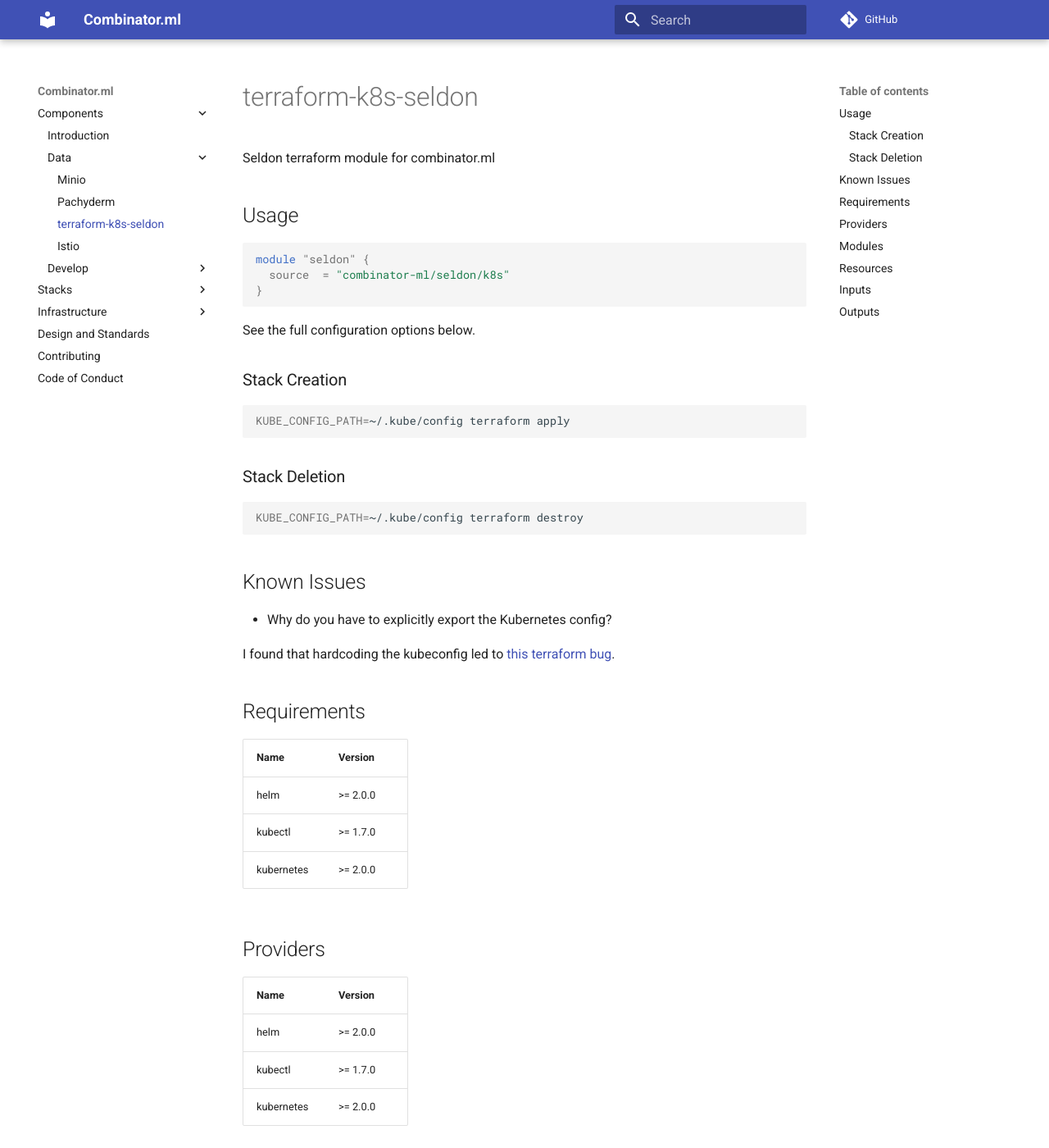
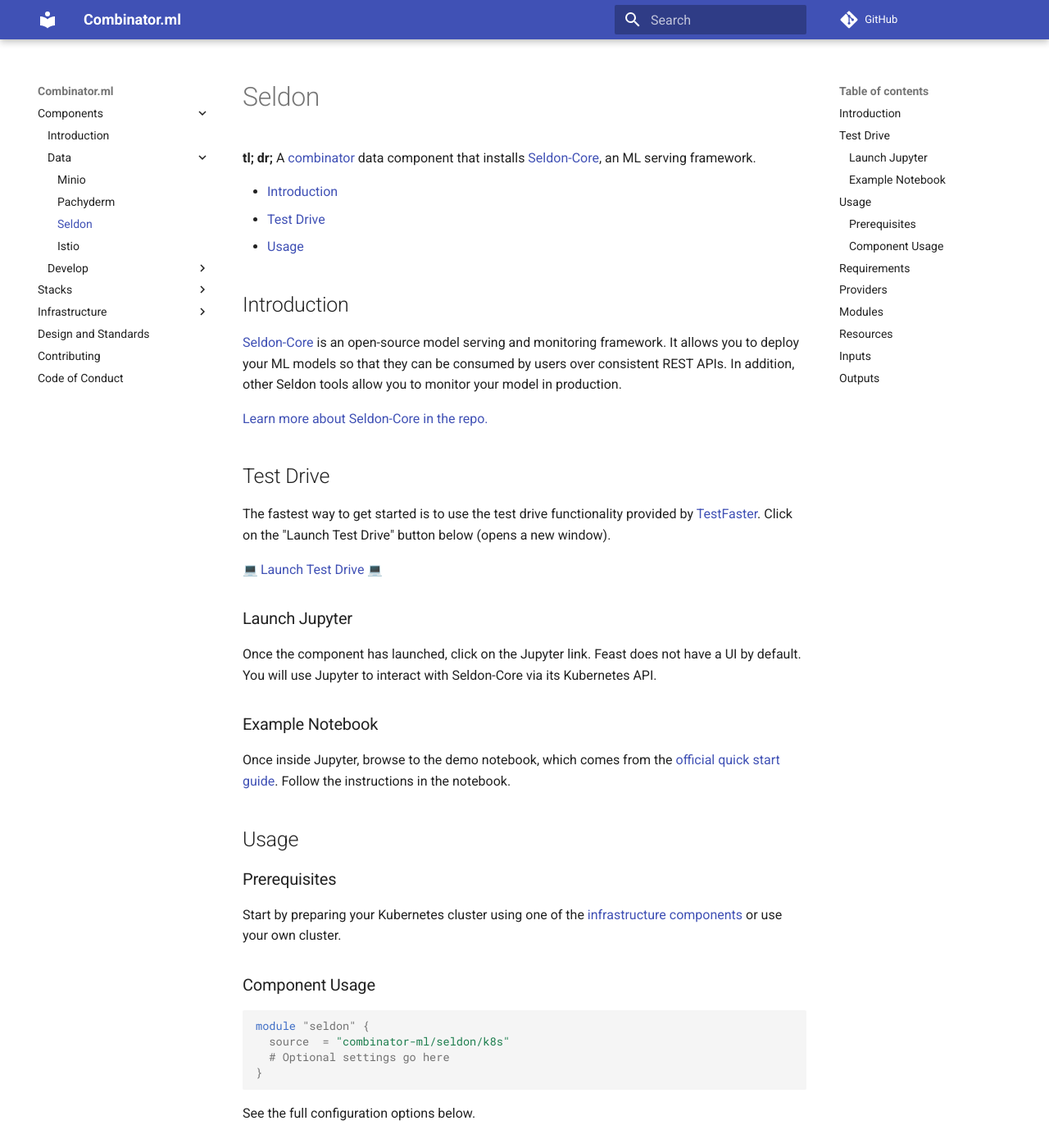
Before and after one commit to combinator-ml/combinator, an MkDocs documentation site: the page built from docs/components/data/feast.md, in a window 1280 px wide and 1400 px high. Shown: the whole window at 82% size. Built offline with MkDocs 1.6.1 and Material for MkDocs 9.7.7, drawn with Linux system fonts in a browser that asks for light colours; emoji names are drawn with the system emoji font; comment, search, counter and statistics services are not loaded.

Commit message:
docs: auto-update docs from combinator-ml/terraform-k8s-seldon

````diff
--- a/docs/components/data/feast.md
+++ b/docs/components/data/feast.md
@@ -1,34 +1,47 @@
-# terraform-k8s-seldon
+# Seldon
 
-Seldon terraform module for combinator.ml
+**tl; dr;** A [combinator](https://combinator.ml) data component that installs [Seldon-Core](https://www.seldon.io/tech/products/core/), an ML serving framework.
+
+- [Introduction](#introduction)
+- [Test Drive](#test-drive)
+- [Usage](#usage)
+
+## Introduction
+
+[Seldon-Core](https://www.seldon.io/tech/products/core/) is an open-source model serving and monitoring framework. It allows you to deploy your ML models so that they can be consumed by users over consistent REST APIs. In addition, other Seldon tools allow you to monitor your model in production.
+
+ [Learn more about Seldon-Core in the repo.](https://github.com/SeldonIO/seldon-core)
+
+## Test Drive
+
+The fastest way to get started is to use the test drive functionality provided by [TestFaster](https://testfaster.ci). Click on the "Launch Test Drive" button below (opens a new window).
+
+<a href="https://testfaster.ci/launch?embedded=true&amp;repo=https://github.com/combinator-ml/terraform-k8s-seldon&amp;file=examples/testfaster/.testfaster.yml" target="\_blank">:computer: Launch Test Drive :computer:</a>
+
+### Launch Jupyter
+
+Once the component has launched, click on the Jupyter link. Feast does not have a UI by default. You will use Jupyter to interact with Seldon-Core via its Kubernetes API.
+
+### Example Notebook
+
+Once inside Jupyter, browse to the demo notebook, which comes from the [official quick start guide](https://docs.seldon.io/projects/seldon-core/en/v1.1.0/workflow/quickstart.html). Follow the instructions in the notebook.
 
 ## Usage
+
+### Prerequisites
+
+Start by preparing your Kubernetes cluster using one of the [infrastructure components](https://combinator.ml/infrastructure/introduction/) or use your own cluster.
+
+### Component Usage
 
 ```terraform
 module "seldon" {
   source  = "combinator-ml/seldon/k8s"
+  # Optional settings go here
 }
 ```
 
 See the full configuration options below.
-
-### Stack Creation
-
-```bash
-KUBE_CONFIG_PATH=~/.kube/config terraform apply
-```
-
-### Stack Deletion
-
-```bash
-KUBE_CONFIG_PATH=~/.kube/config terraform destroy
-```
-
-## Known Issues
-
-- Why do you have to explicitly export the Kubernetes config?
-
-I found that hardcoding the kubeconfig led to [this terraform bug](https://github.com/terraform-aws-modules/terraform-aws-eks/issues/1234).
 
 ## Requirements
 
````
